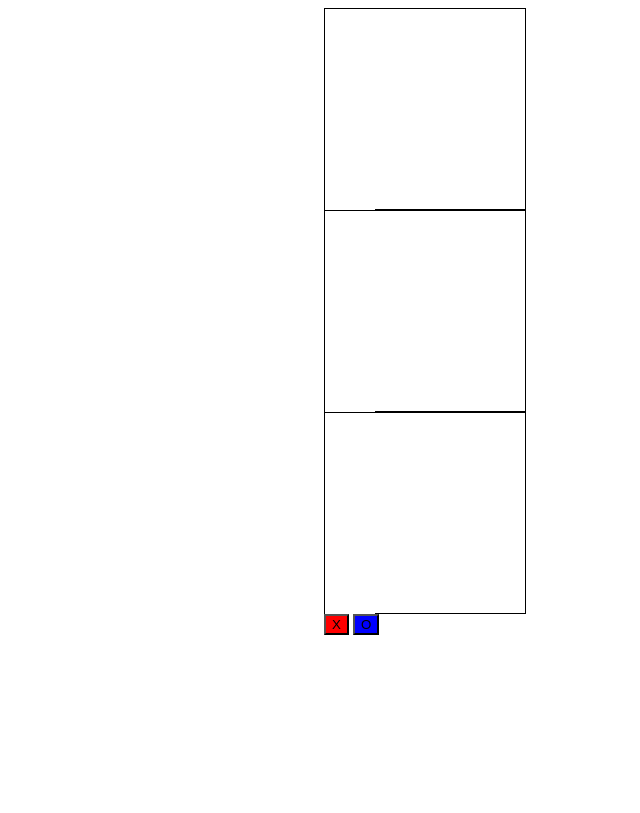
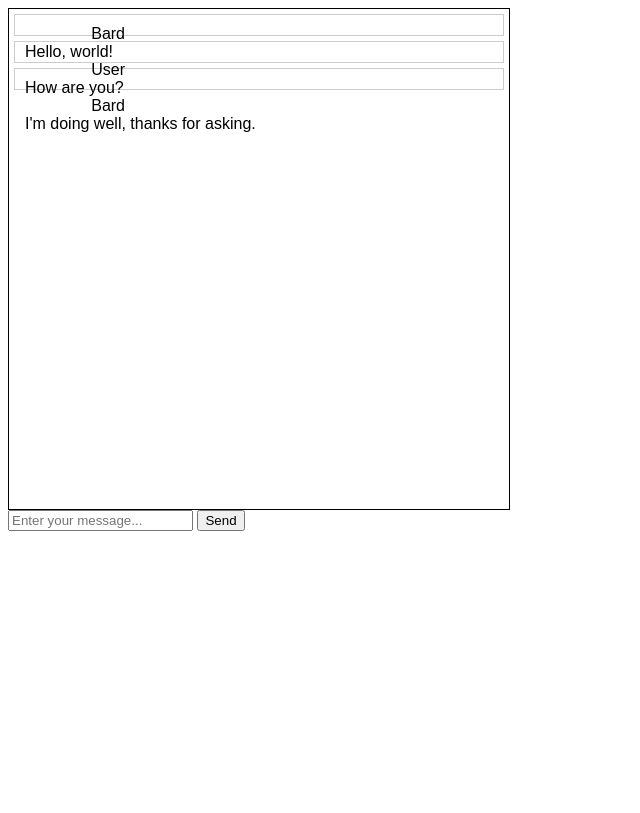
Before and after one commit to EnergizedPro1/bard, a plain HTML site: page index.html in a window 1280 px wide. Shown: the whole page, without its empty margins (0-640 px from the left). Drawn offline with Linux system fonts and the light colour scheme.

Commit message:
Update index.html

```diff
--- a/index.html
+++ b/index.html
@@ -1,85 +1,98 @@
 <!DOCTYPE html>
 <html>
 <head>
-<title>Tic-Tac-Toe</title>
+<title>Chat Room</title>
 <style>
 body {
-  background-color: #ffffff;
+  font-family: Arial, sans-serif;
+  font-size: 16px;
 }
 
-.container {
-  width: 50%;
-  margin: 0 auto;
-}
-
-.board {
-  width: 200px;
-  height: 200px;
+.chat-room {
+  width: 500px;
+  height: 500px;
   border: 1px solid black;
 }
 
-.square {
-  width: 50px;
-  height: 50px;
-  background-color: #ffffff;
+.chat-room .messages {
+  list-style-type: none;
+  margin: 0;
+  padding: 0;
+}
+
+.chat-room .message {
+  margin: 5px;
+  padding: 10px;
+  border: 1px solid #ccc;
+  background-color: #fff;
   cursor: pointer;
 }
 
-.square:hover {
-  background-color: #cccccc;
+.chat-room .message:hover {
+  background-color: #eee;
 }
 
-.x {
-  background-color: red;
+.chat-room .message .name {
+  float: left;
+  width: 100px;
+  text-align: right;
 }
 
-.o {
-  background-color: blue;
-}
-
-.winner {
-  font-size: 24px;
-  font-weight: bold;
-  color: red;
+.chat-room .message .text {
+  float: left;
+  width: 400px;
 }
 </style>
 </head>
 <body>
-<div class="container">
-  <div class="board">
-    <div class="square"></div>
-    <div class="square"></div>
-    <div class="square"></div>
-    <div class="square"></div>
-    <div class="square"></div>
-    <div class="square"></div>
-    <div class="square"></div>
-    <div class="square"></div>
-  </div>
-  <div class="board">
-    <div class="square"></div>
-    <div class="square"></div>
-    <div class="square"></div>
-    <div class="square"></div>
-    <div class="square"></div>
-    <div class="square"></div>
-    <div class="square"></div>
-    <div class="square"></div>
-  </div>
-  <div class="board">
-    <div class="square"></div>
-    <div class="square"></div>
-    <div class="square"></div>
-    <div class="square"></div>
-    <div class="square"></div>
-    <div class="square"></div>
-    <div class="square"></div>
-    <div class="square"></div>
-  </div>
-  <div>
-    <button type="button" class="x">X</button>
-    <button type="button" class="o">O</button>
-  </div>
+<div class="chat-room">
+  <ul class="messages">
+    <li class="message">
+      <div class="name">Bard</div>
+      <div class="text">Hello, world!</div>
+    </li>
+    <li class="message">
+      <div class="name">User</div>
+      <div class="text">How are you?</div>
+    </li>
+    <li class="message">
+      <div class="name">Bard</div>
+      <div class="text">I'm doing well, thanks for asking.</div>
+    </li>
+  </ul>
 </div>
+<input type="text" id="message-text" placeholder="Enter your message...">
+<button type="button" id="send-message">Send</button>
+<script>
+var chatRoom = {
+  messages: [],
+  addMessage: function(message) {
+    this.messages.push(message);
+    var li = document.createElement('li');
+    li.className = 'message';
+    var name = document.createElement('div');
+    name.className = 'name';
+    name.innerHTML = message.name;
+    var text = document.createElement('div');
+    text.className = 'text';
+    text.innerHTML = message.text;
+    li.appendChild(name);
+    li.appendChild(text);
+    document.getElementById('messages').appendChild(li);
+  },
+  sendMessage: function() {
+    var message = document.getElementById('message-text').value;
+    if (message.length > 0) {
+      this.addMessage({
+        name: 'Bard',
+        text: message
+      });
+      document.getElementById('message-text').value = '';
+    }
+  }
+};
+
+document.getElementById('send-message').addEventListener('click', chatRoom.sendMessage);
+</script>
 </body>
 </html>
```
